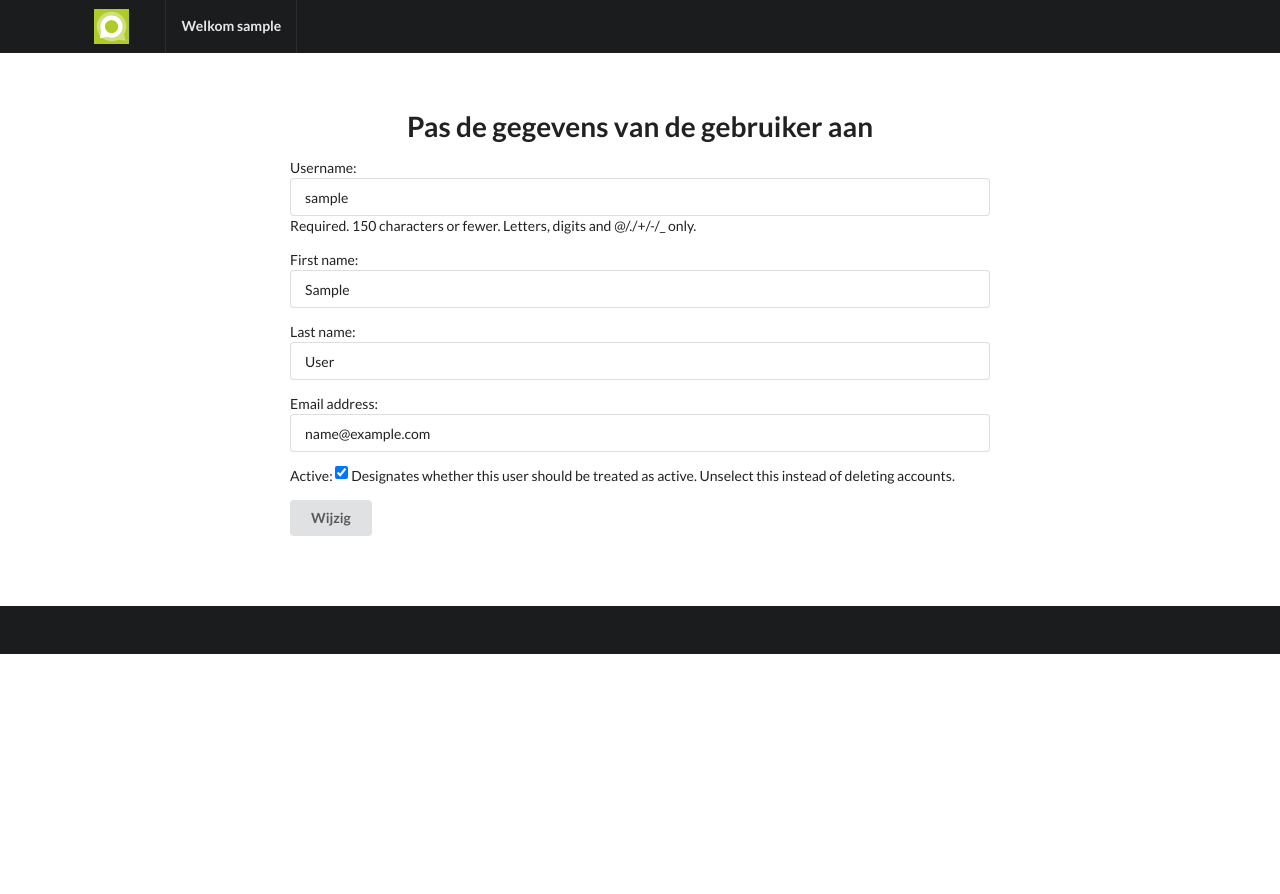
After one commit to Owello/verlof_uren, a Django app: page /useradmin/updateuser/1 in a window 1280 px wide. The commit adds this page. Shown: the top 894 px of the page. Run offline with Django 3.2, Linux system fonts and the light colour scheme; the visitor is signed in with stand-in values (Sample User, id 1); data comes from the database, SQL or seed files in the repository; data that the repository does not hold is empty; some libraries are stand-ins or nearby versions.

Commit message:
add user update

```diff
--- a/registration/forms.py
+++ b/registration/forms.py
@@ -43,5 +43,5 @@ class UserForm(ModelForm):
     class Meta:
         model = User
         fields = [
-            'username', 'password', 'first_name', 'last_name', 'email', 'is_active'
+            'username', 'first_name', 'last_name', 'email', 'is_active'
         ]
--- a/registration/templates/registration/user_create.html
+++ b/registration/templates/registration/user_create.html
@@ -3,7 +3,7 @@
 {% block title %}Gebruiker aanmaken{% endblock %}
 
 {% block content %}
-    <h1 class="ui center aligned header">Maak gebruiker aan</h1>
+    <h1 class="ui center aligned header">maak een nieuwe gebruiker aan</h1>
 
     <form class="ui form" method="post">
         {% csrf_token %}
--- a/registration/templates/registration/user_list.html
+++ b/registration/templates/registration/user_list.html
@@ -35,8 +35,7 @@
                 <td>{{ user.email }}</td>
                 <td>{{ user.last_login|date:"SHORT_DATE_FORMAT" }}</td>
                 <td>
-{#                    <a class="ui button" href="{% url 'user_update' pk=user.id %}">Aanpassen</a>#}
-                    <a class="ui positive button" href="{% url 'index' %}">Aanpassen</a>
+                    <a class="ui positive button" href="{% url 'user-update' pk=user.id %}">Aanpassen</a>
                 </td>
                 <td>
 {#                    <a class="ui negative button"#}
--- /dev/null
+++ b/registration/templates/registration/user_update.html
@@ -0,0 +1,14 @@
+{% extends 'base.html' %}
+
+{% block title %}Gebruiker wijzigen{% endblock %}
+
+{% block content %}
+    <h1 class="ui center aligned header">Pas de gegevens van de gebruiker aan</h1>
+
+    <form class="ui form" method="post">
+        {% csrf_token %}
+        {{ form.as_p }}
+         <button class="ui button" type="submit">Wijzig</button>
+    </form>
+
+{% endblock %}
--- a/registration/urls.py
+++ b/registration/urls.py
@@ -1,7 +1,7 @@
 from django.urls import path
 from . import views
 from .views import EntitlementDetail, LeaveRegistrationCreate, LeaveRegistrationUpdate, LeaveRegistrationDelete, \
-    EntitlementList, UserList, UserCreate
+    EntitlementList, UserList, UserCreate, UserUpdate
 
 urlpatterns = [
     path('entitlement/<int:year>', EntitlementDetail.as_view(), name='entitlement-detail'),
@@ -13,5 +13,6 @@ urlpatterns = [
     path('entitlement_list', EntitlementList.as_view(), name='entitlement-list'),
     path('useradmin', UserList.as_view(), name='user-list'),
     path('useradmin/createuser', UserCreate.as_view(), name='user-create'),
+    path('useradmin/updateuser/<int:pk>', UserUpdate.as_view(), name='user-update'),
     path('', views.Index.as_view(), name='index')
 ]
--- a/registration/views.py
+++ b/registration/views.py
@@ -134,14 +134,21 @@ class UserCreate(PermissionRequiredMixin, CreateView):
     model = User
     form_class = UserForm
 
-
     def form_valid(self, form):
         self.object = form.save(commit=False)
-        password = self.object.password
-        self.object.set_password(password)
+        self.object.set_password('welkom123!')
         self.object.save()
         return HttpResponseRedirect(self.get_success_url())
 
+    def get_success_url(self):
+        return reverse_lazy('user-list')
+
+
+class UserUpdate(PermissionRequiredMixin, UpdateView):
+    permission_required = 'auth.add_user'
+    template_name = 'registration/user_update.html'
+    model = User
+    form_class = UserForm
 
     def get_success_url(self):
         return reverse_lazy('user-list')
```
